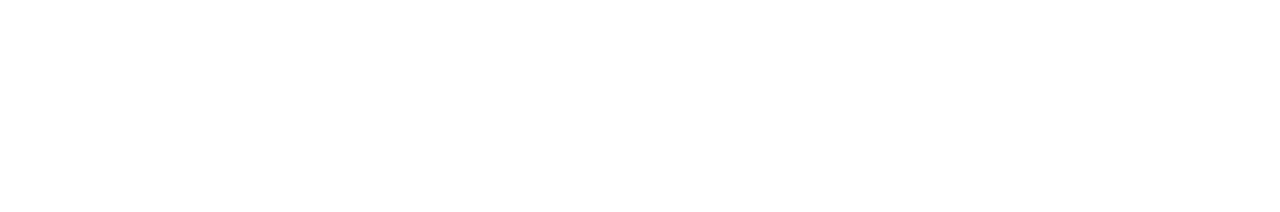
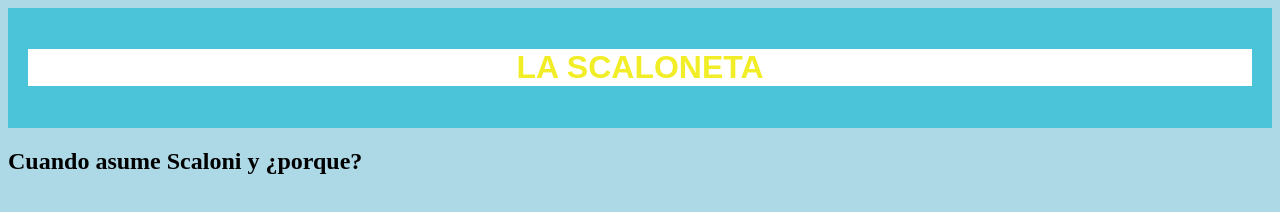
Before and after one commit to rama4545/web-redes, a plain HTML site: page index.html in a window 1280 px wide. Drawn offline with Linux system fonts and the light colour scheme.

Commit message:
commit 3

```diff
--- /dev/null
+++ b/estilos.css
@@ -0,0 +1,15 @@
+
+*{
+background-color: lightblue;
+}
+.LA-SCALONETA {
+    background-color: rgb(75, 196, 218);
+    color:black;
+    text-align: center;
+    padding: 20px;
+    font-family: sans-serif;
+}
+h1{
+    background-color: white;
+    color: rgb(241, 238, 39);
+}
--- a/index.html
+++ b/index.html
@@ -5,8 +5,16 @@
     <meta name="viewport" content="width=device-width, initial-scale=1.0">
     <title>Fan de la seleccion </title>
     <link rel="icon" href="bandera.jpg" type="image/x-icon" >
+    <link rel="stylesheet" href="estilos.css">
 </head>
 <body>
+        <header>
+        <div class="LA-SCALONETA">
+        <h1>LA SCALONETA</h1></div>
+        </header>
+        <main>
+            <h2>Cuando asume Scaloni y ¿porque?</h2>
+        </main>
 
 </body>
 </html>
```
